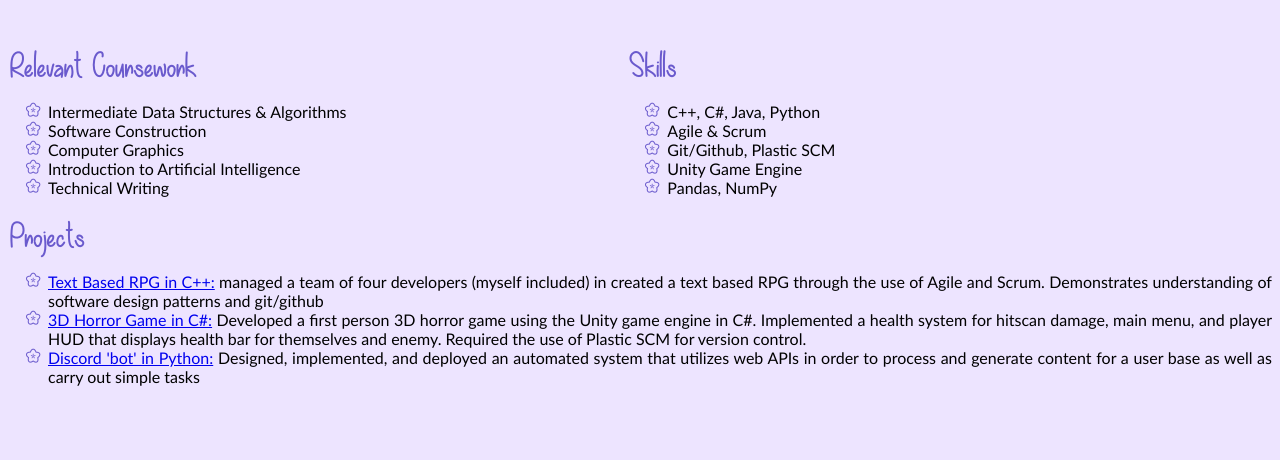
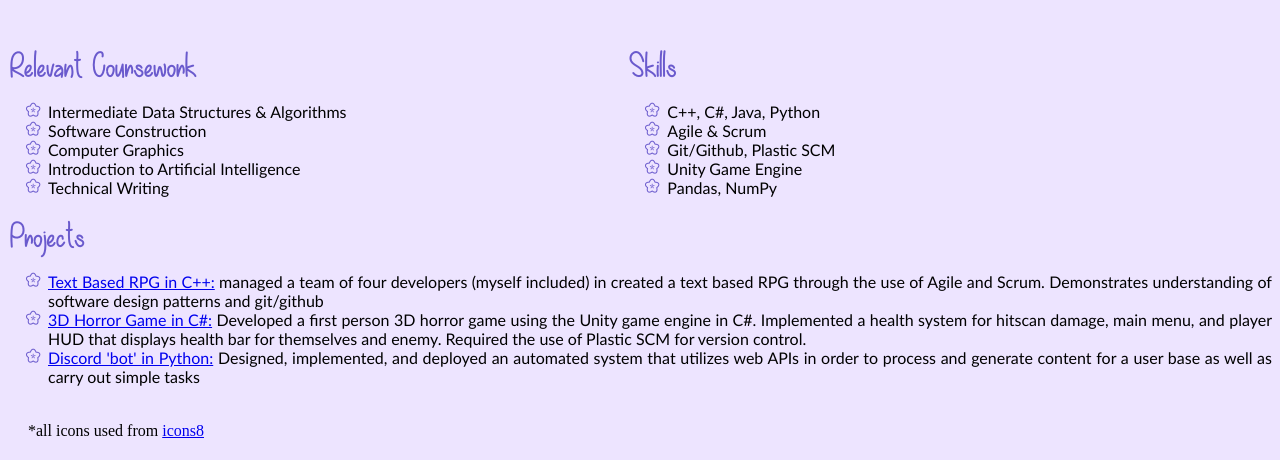
Before and after one commit to faduckie/PersonalPage, a plain HTML site: page index.html in a window 1280 px wide. Shown: the part 773-1233 px from the top of the page. Before the commit the page ends 1175 px from the top, so only its background shows below. Drawn offline with Linux system fonts and the light colour scheme.

Commit message:
added icon credits in footer

```diff
--- a/Style/style.css
+++ b/Style/style.css
@@ -109,3 +109,10 @@ img.profile{
 .text-right{
     text-align: right;
 }
+
+Footer{
+    float:"left";
+    font-size: 3rem;
+    font-weight: 2px;
+    font-family: serif;
+}
--- a/index.html
+++ b/index.html
@@ -19,6 +19,7 @@
         <title>Fadak Abdullah</title>
         <link rel="stylesheet" href="Style/style.css"/>
     </head>
+
     <body>
         <!-- header -->
         <img src="Images/Headshot.png" alt="Personal Page Headshot" height="250" width="250" class="profile">
@@ -126,4 +127,10 @@
         </div>
 
     </body>
+
+    <footer>
+        <p>
+            *all icons used from <a href="https://icons8.com">icons8</a>
+        </p>
+    </footer>
 </html>
```
